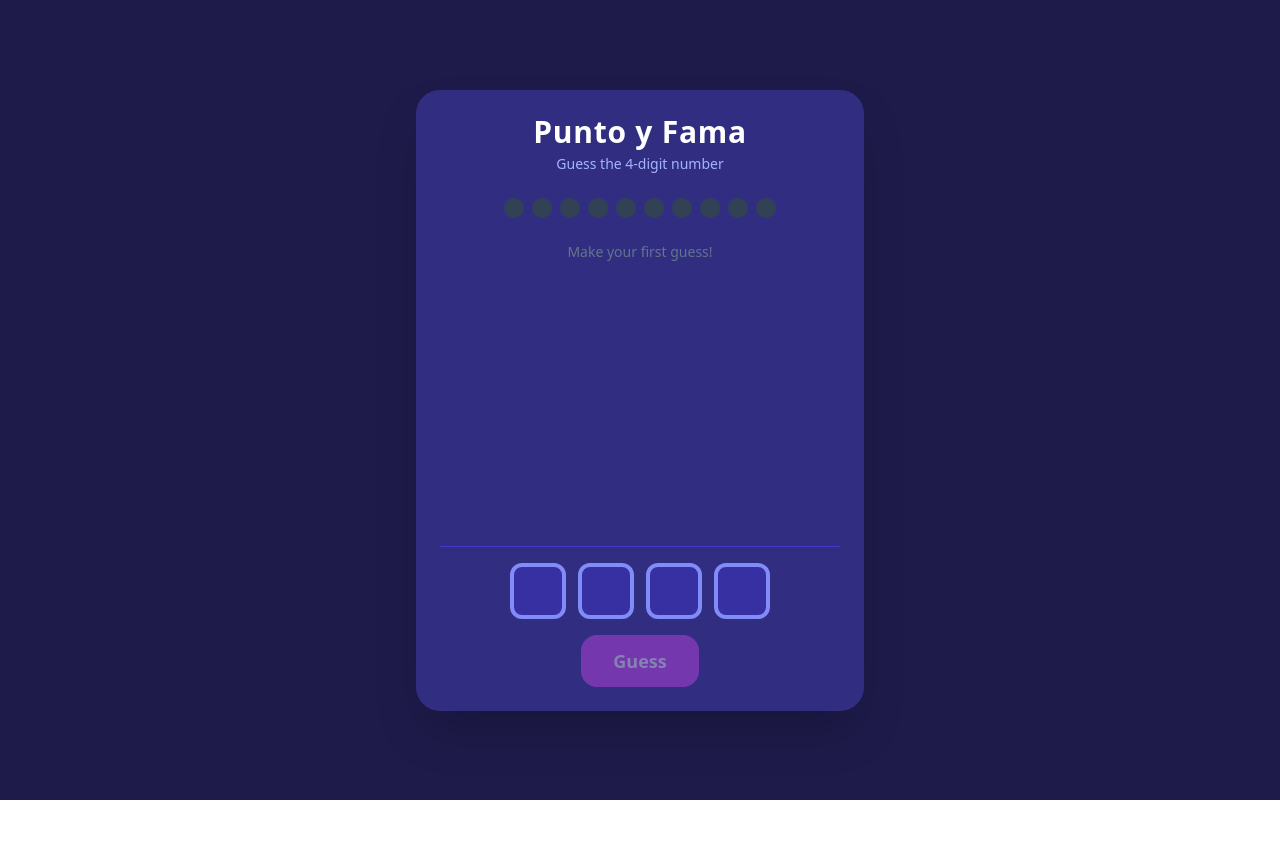
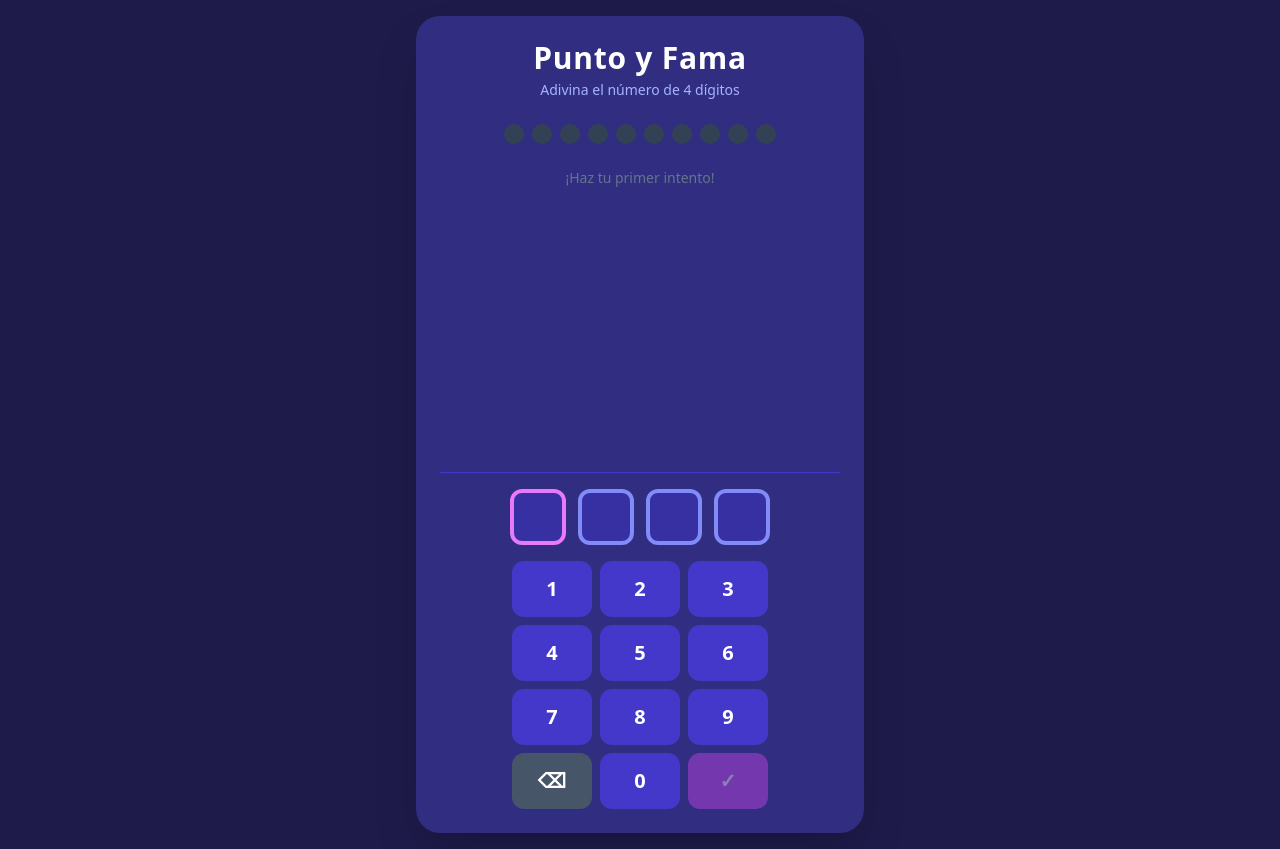
Before and after one commit to lpavia/PyF26, a React (Vite) app: page / in a window 1280 px wide. Before the commit the page ends 800 px from the top, so only its background shows below. Built offline with nearby package versions, Linux system fonts and the light colour scheme.

Commit message:
Español y teclado numerico

```diff
--- a/index.html
+++ b/index.html
@@ -5,6 +5,7 @@
     <link rel="icon" type="image/svg+xml" href="/vite.svg" />
     <meta name="viewport" content="width=device-width, initial-scale=1.0" />
     <title>Punto y Fama</title>
+    <meta name="description" content="Adiviná el número secreto de 4 dígitos" />
   </head>
   <body>
     <div id="root"></div>
--- a/src/components/GameBoard.tsx
+++ b/src/components/GameBoard.tsx
@@ -11,7 +11,7 @@ export default function GameBoard() {
     <div className="relative w-full max-w-md bg-indigo-900 rounded-3xl shadow-2xl p-6 flex flex-col gap-6">
       <div className="text-center">
         <h1 className="text-3xl font-bold text-white tracking-wide">Punto y Fama</h1>
-        <p className="text-indigo-300 text-sm mt-1">Guess the 4-digit number</p>
+        <p className="text-indigo-300 text-sm mt-1">Adivina el número de 4 dígitos</p>
       </div>
 
       <AttemptsBar total={maxAttempts} used={records.length} />
--- a/src/components/GameOverOverlay.tsx
+++ b/src/components/GameOverOverlay.tsx
@@ -18,10 +18,10 @@ export default function GameOverOverlay({ status, secret, onReset }: GameOverOve
         ${won ? 'bg-green-900/90 border-2 border-green-400' : 'bg-red-900/90 border-2 border-red-400'}`}>
         <div className="text-4xl">{won ? '🎉' : '😢'}</div>
         <h2 className={`text-2xl font-bold ${won ? 'text-green-300' : 'text-red-300'}`}>
-          {won ? 'You got it!' : 'Game Over!'}
+          {won ? '¡Lo adivinaste!' : '¡Se acabaron los intentos!'}
         </h2>
         <p className="text-slate-200">
-          The number was{' '}
+          El número era{' '}
           <span className="font-bold text-white text-xl tracking-widest">{secret}</span>
         </p>
         <button
@@ -29,7 +29,7 @@ export default function GameOverOverlay({ status, secret, onReset }: GameOverOve
           className={`mt-2 px-8 py-3 rounded-2xl font-bold text-white text-lg active:scale-95 transition-all
             ${won ? 'bg-green-500 hover:bg-green-400' : 'bg-red-500 hover:bg-red-400'}`}
         >
-          Play Again
+          Jugar de nuevo
         </button>
       </div>
     </div>
--- a/src/components/GuessInput.tsx
+++ b/src/components/GuessInput.tsx
@@ -1,5 +1,6 @@
-import { useRef, useState, useCallback } from 'react';
+import { useState, useCallback, useEffect } from 'react';
 import { type GameStatus, type GuessValue } from '../game/logic';
+import NumPad from './NumPad';
 
 interface GuessInputProps {
   status: GameStatus;
@@ -9,115 +10,83 @@ interface GuessInputProps {
 export default function GuessInput({ status, onSubmit }: GuessInputProps) {
   const [digits, setDigits] = useState(['', '', '', '']);
   const [shaking, setShaking] = useState(false);
-  const ref0 = useRef<HTMLInputElement>(null);
-  const ref1 = useRef<HTMLInputElement>(null);
-  const ref2 = useRef<HTMLInputElement>(null);
-  const ref3 = useRef<HTMLInputElement>(null);
-  const inputRefs = [ref0, ref1, ref2, ref3];
 
   const disabled = status !== 'playing';
   const filled = digits.every(d => d !== '');
-
-  const focusBox = useCallback((index: number) => {
-    inputRefs[index]?.current?.focus();
-  }, []); // eslint-disable-line react-hooks/exhaustive-deps
+  const activeIndex = digits.findIndex(d => d === '');
+  const highlightIndex = activeIndex === -1 ? 3 : activeIndex;
 
   const shake = useCallback(() => {
     setShaking(true);
     setTimeout(() => setShaking(false), 500);
   }, []);
 
-  const resetBoxes = useCallback(() => {
-    setDigits(['', '', '', '']);
-    focusBox(0);
-  }, [focusBox]);
+  const handleDigit = useCallback((d: string) => {
+    if (disabled) return;
+    setDigits(prev => {
+      const idx = prev.findIndex(x => x === '');
+      if (idx === -1) return prev;
+      const next = [...prev];
+      next[idx] = d;
+      return next;
+    });
+  }, [disabled]);
 
-  const handleChange = (index: number, value: string) => {
-    const char = value.replace(/\D/g, '').slice(-1);
-    if (!char) return;
+  const handleBackspace = useCallback(() => {
+    if (disabled) return;
+    setDigits(prev => {
+      const next = [...prev];
+      const lastFilled = next.map((x, i) => (x !== '' ? i : -1)).filter(i => i !== -1).pop();
+      if (lastFilled === undefined) return prev;
+      next[lastFilled] = '';
+      return next;
+    });
+  }, [disabled]);
 
-    const newDigits = [...digits];
-    newDigits[index] = char;
-    setDigits(newDigits);
-
-    if (index < 3) focusBox(index + 1);
-  };
-
-  const handleKeyDown = (index: number, e: React.KeyboardEvent<HTMLInputElement>) => {
-    if (e.key === 'Backspace') {
-      e.preventDefault();
-      const newDigits = [...digits];
-      if (digits[index]) {
-        newDigits[index] = '';
-        setDigits(newDigits);
-      } else if (index > 0) {
-        newDigits[index - 1] = '';
-        setDigits(newDigits);
-        focusBox(index - 1);
-      }
-    } else if (e.key === 'Enter') {
-      handleSubmit();
-    } else if (e.key === 'ArrowLeft' && index > 0) {
-      focusBox(index - 1);
-    } else if (e.key === 'ArrowRight' && index < 3) {
-      focusBox(index + 1);
-    }
-  };
-
-  const handlePaste = (e: React.ClipboardEvent) => {
-    e.preventDefault();
-    const pasted = e.clipboardData.getData('text').replace(/\D/g, '').slice(0, 4);
-    if (!pasted) return;
-    const newDigits = ['', '', '', ''];
-    for (let i = 0; i < pasted.length; i++) {
-      newDigits[i] = pasted[i]!;
-    }
-    setDigits(newDigits);
-    focusBox(Math.min(pasted.length, 3));
-  };
-
-  const handleSubmit = () => {
+  const handleSubmit = useCallback(() => {
     if (!filled || disabled) return;
     const guess = digits.join('');
-    // Check for duplicate digits
     if (new Set(digits).size !== 4) {
       shake();
       return;
     }
     onSubmit(guess);
-    resetBoxes();
-  };
+    setDigits(['', '', '', '']);
+  }, [filled, disabled, digits, shake, onSubmit]);
+
+  // Physical keyboard support for desktop
+  useEffect(() => {
+    const onKeyDown = (e: KeyboardEvent) => {
+      if (disabled) return;
+      if (/^\d$/.test(e.key)) handleDigit(e.key);
+      else if (e.key === 'Backspace') handleBackspace();
+      else if (e.key === 'Enter') handleSubmit();
+    };
+    window.addEventListener('keydown', onKeyDown);
+    return () => window.removeEventListener('keydown', onKeyDown);
+  }, [disabled, handleDigit, handleBackspace, handleSubmit]);
 
   return (
     <div className="flex flex-col items-center gap-4">
       <div className={`flex gap-3 ${shaking ? 'animate-shake' : ''}`}>
         {digits.map((digit, i) => (
-          <input
+          <div
             key={i}
-            ref={inputRefs[i]}
-            type="text"
-            inputMode="numeric"
-            value={digit}
-            disabled={disabled}
-            onChange={e => handleChange(i, e.target.value)}
-            onKeyDown={e => handleKeyDown(i, e)}
-            onPaste={handlePaste}
-            onFocus={e => e.target.select()}
-            maxLength={2}
-            className="w-14 h-14 rounded-xl border-4 border-indigo-400 bg-indigo-800 text-white text-center text-2xl font-bold
-              focus:outline-none focus:border-fuchsia-400 disabled:opacity-40 disabled:cursor-not-allowed
-              caret-transparent"
-          />
+            className={`w-14 h-14 rounded-xl border-4 flex items-center justify-center
+              text-2xl font-bold text-white bg-indigo-800 transition-colors
+              ${i === highlightIndex && !disabled ? 'border-fuchsia-400' : 'border-indigo-400'}`}
+          >
+            {digit}
+          </div>
         ))}
       </div>
-      <button
-        onClick={handleSubmit}
-        disabled={!filled || disabled}
-        className="bg-fuchsia-500 hover:bg-fuchsia-400 active:scale-95 transition-all rounded-2xl px-8 py-3
-          font-bold text-white text-lg disabled:opacity-40 disabled:cursor-not-allowed disabled:active:scale-100"
-      >
-        Guess
-      </button>
+      <NumPad
+        onDigit={handleDigit}
+        onBackspace={handleBackspace}
+        onSubmit={handleSubmit}
+        disabled={disabled}
+        filled={filled}
+      />
     </div>
   );
 }
--- a/src/components/GuessList.tsx
+++ b/src/components/GuessList.tsx
@@ -17,7 +17,7 @@ export default function GuessList({ records, secret }: GuessListProps) {
   if (records.length === 0) {
     return (
       <div className="flex items-center justify-center h-full text-slate-500 text-sm">
-        Make your first guess!
+        ¡Haz tu primer intento!
       </div>
     );
   }
--- /dev/null
+++ b/src/components/NumPad.tsx
@@ -0,0 +1,52 @@
+interface NumPadProps {
+  onDigit: (d: string) => void;
+  onBackspace: () => void;
+  onSubmit: () => void;
+  disabled: boolean;
+  filled: boolean;
+}
+
+const ROWS = [
+  ['1', '2', '3'],
+  ['4', '5', '6'],
+  ['7', '8', '9'],
+  ['⌫', '0', '✓'],
+];
+
+export default function NumPad({ onDigit, onBackspace, onSubmit, disabled, filled }: NumPadProps) {
+  const handleClick = (key: string) => {
+    if (key === '⌫') onBackspace();
+    else if (key === '✓') onSubmit();
+    else onDigit(key);
+  };
+
+  return (
+    <div className="grid grid-cols-3 gap-2">
+      {ROWS.flat().map((key) => {
+        const isSubmit = key === '✓';
+        const isBack = key === '⌫';
+        const isDisabled = disabled || (isSubmit && !filled);
+
+        return (
+          <button
+            key={key}
+            onClick={() => handleClick(key)}
+            disabled={isDisabled}
+            className={`
+              w-20 h-14 rounded-xl text-xl font-bold active:scale-95 transition-all select-none
+              disabled:opacity-40 disabled:cursor-not-allowed disabled:active:scale-100
+              ${isSubmit
+                ? 'bg-fuchsia-500 hover:bg-fuchsia-400 text-white'
+                : isBack
+                  ? 'bg-slate-600 hover:bg-slate-500 text-white'
+                  : 'bg-indigo-700 hover:bg-indigo-600 text-white'
+              }
+            `}
+          >
+            {key}
+          </button>
+        );
+      })}
+    </div>
+  );
+}
```
Also changed, not shown: 5 other files (tests, documents, lock files or other folders).
